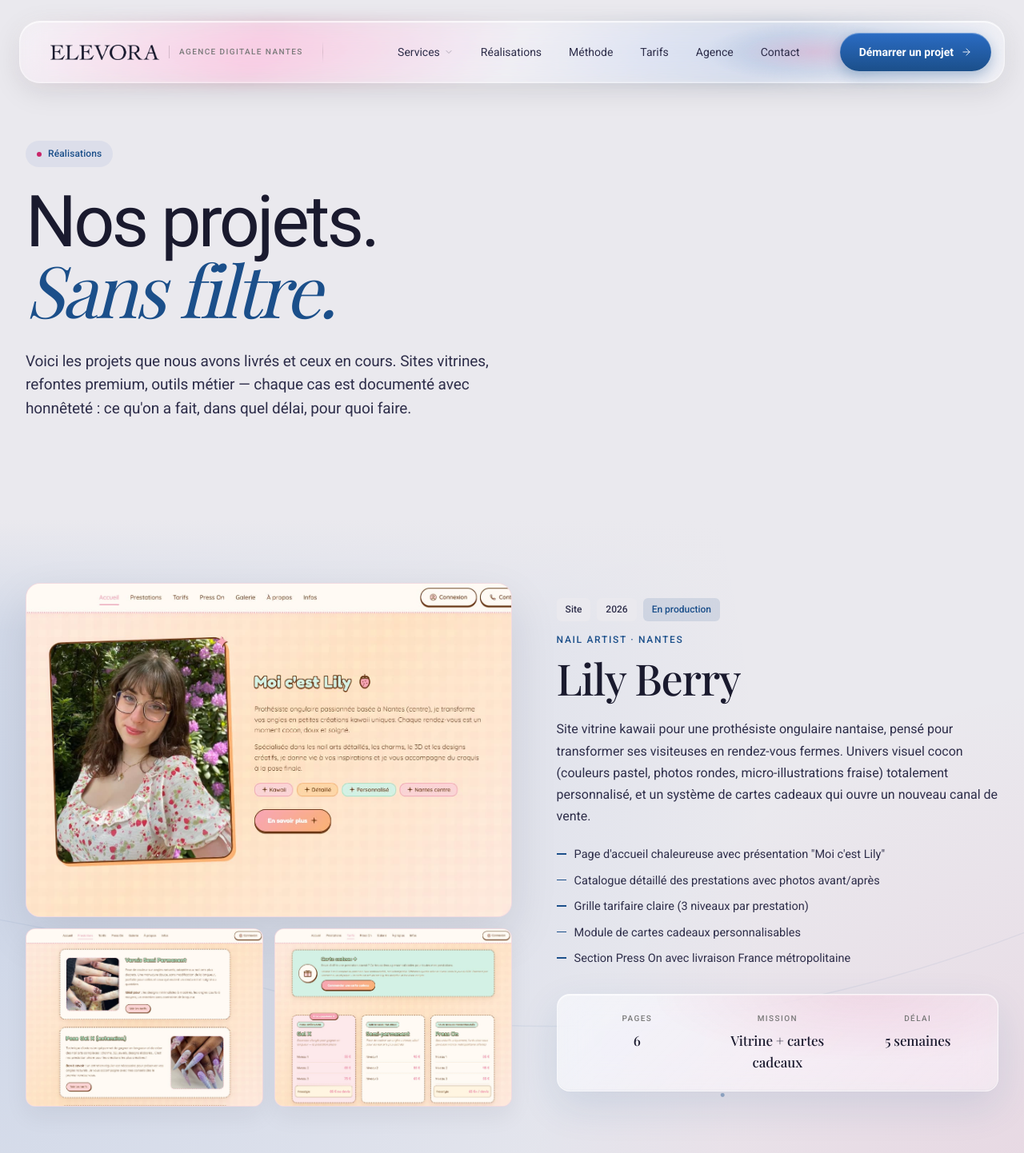
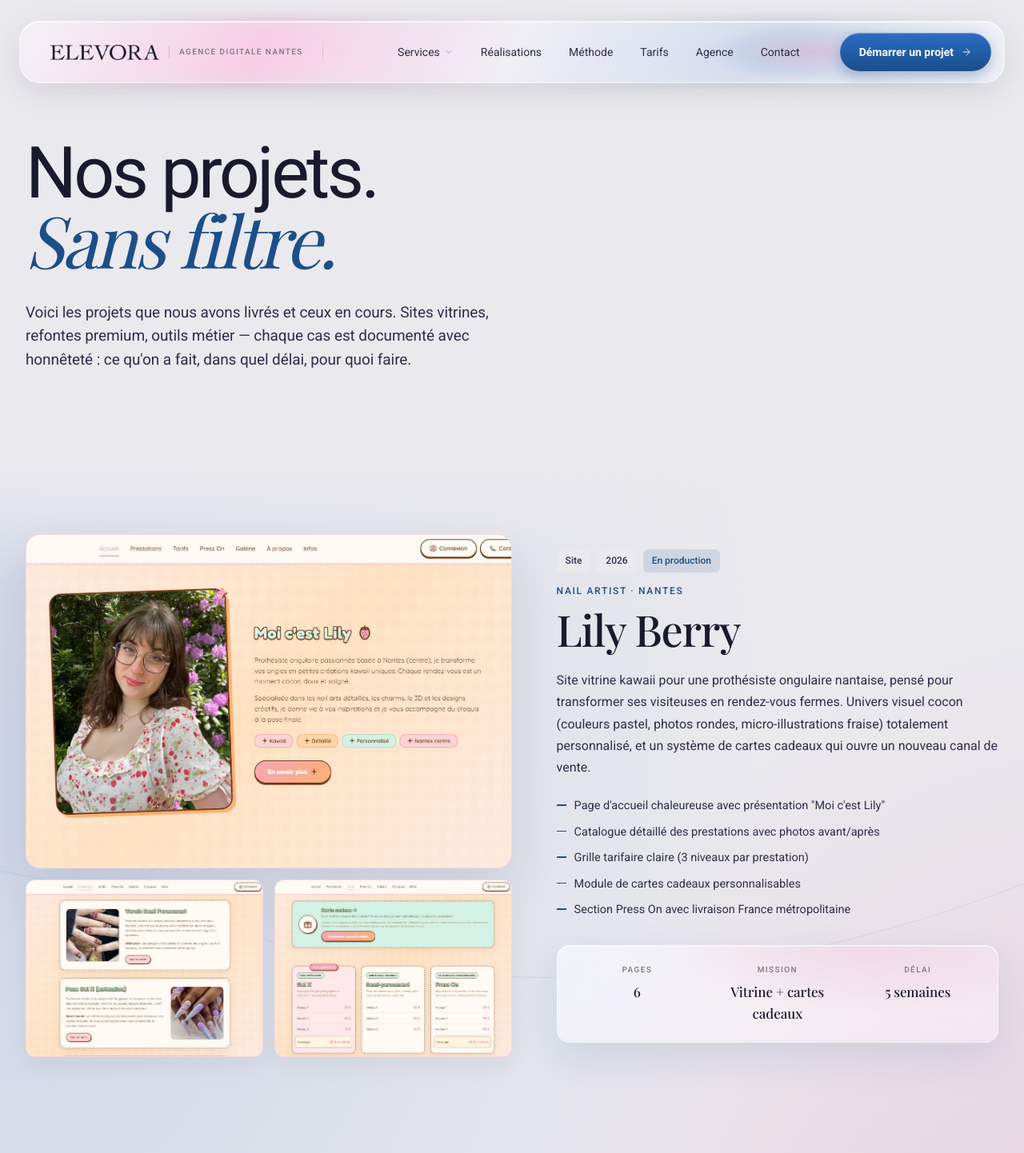
Before and after one commit to celianelevora/elevora-agency, a Next.js app: page /realisations in a window 1280 px wide. Shown: the top 1442 px of the page at 80% size. Built offline with nearby package versions, Linux system fonts and the light colour scheme.

Commit message:
site web

```diff
--- a/app/contact/page.tsx
+++ b/app/contact/page.tsx
@@ -9,10 +9,7 @@ export default function ContactPage() {
       <div className="form-page-bg" aria-hidden="true" />
       <div className="container">
         <header className="form-page-head">
-          <span className="form-page-pill">
-            <span className="form-page-pill-dot" />
-            Contact rapide
-          </span>
+          {/* Pill retiree sur demande utilisateur */}
           <h1>
             Une question, <span className="italic">un échange</span> ?
           </h1>
--- a/app/demarrer-un-projet/page.tsx
+++ b/app/demarrer-un-projet/page.tsx
@@ -7,10 +7,7 @@ export default function StartProjectPage() {
     <main className="form-page">
       <div className="container">
         <header className="form-page-head">
-          <span className="form-page-pill">
-            <span className="form-page-pill-dot" />
-            Lancer votre projet
-          </span>
+          {/* Pill retiree sur demande utilisateur */}
           <h1>
             Parlons de <span className="italic">votre projet</span>.
           </h1>
--- a/app/globals.css
+++ b/app/globals.css
@@ -1231,7 +1231,10 @@ body:has(.home-with-cinematic-footer) {
   color: #B8B8B8;
   border-top-left-radius: 20px;
   border-top-right-radius: 20px;
-  margin-top: 80px;
+  /* PAS de margin-top : sinon une bande de fond #EAE9EE apparait entre
+     la section CTA (fond nuit) et le footer (fond nuit aussi).
+     Le CTA lui-meme a deja un padding bas de 140px. */
+  margin-top: 0;
 }
 .site-footer-inner {
   max-width: 1240px;
@@ -3271,22 +3274,17 @@ body:has(.home-with-cinematic-footer) {
   z-index: -1;
   pointer-events: none;
 }
-.reali-projects-bg::before,
-.reali-projects-bg::after {
+.reali-projects-bg::before {
   content: '';
   position: absolute;
   left: 0; right: 0;
+  top: 0;
   height: 140px;
+  background: linear-gradient(to bottom, var(--cream) 0%, rgba(234,233,238,0) 100%);
   pointer-events: none;
 }
-.reali-projects-bg::before {
-  top: 0;
-  background: linear-gradient(to bottom, var(--cream) 0%, rgba(234,233,238,0) 100%);
-}
-.reali-projects-bg::after {
-  bottom: 0;
-  background: linear-gradient(to top, var(--cream) 0%, rgba(234,233,238,0) 100%);
-}
+/* PAS de fondu en bas : sinon une bande #EAE9EE pure apparait au raccord
+   avec la section Inspirations qui suit. Les deux sections doivent fusionner. */
 .reali-projects .container { position: relative; z-index: 1; }
 .reali-project {
   display: grid;
@@ -3482,49 +3480,48 @@ body:has(.home-with-cinematic-footer) {
   background-repeat: no-repeat;
   z-index: -1;
 }
-.inspirations-bg::before,
 .inspirations-bg::after {
   content: '';
   position: absolute;
   left: 0; right: 0;
+  bottom: 0;
   height: 140px;
+  background: linear-gradient(to top, var(--cream) 0%, rgba(234,233,238,0) 100%);
   pointer-events: none;
 }
-.inspirations-bg::before {
-  top: 0;
-  background: linear-gradient(to bottom, var(--cream) 0%, rgba(234,233,238,0) 100%);
-}
-.inspirations-bg::after {
-  bottom: 0;
-  background: linear-gradient(to top, var(--cream) 0%, rgba(234,233,238,0) 100%);
-}
+/* PAS de fondu haut : continue directement le fond Realisations sans bande blanche */
 .inspirations-head {
   text-align: center;
-  margin-bottom: 40px;
+  margin-bottom: 56px;
   position: relative;
   z-index: 1;
 }
 .inspirations-eyebrow {
   display: inline-flex;
-  margin-bottom: 18px;
+  margin-bottom: 24px;
+  /* +30% : 11px -> 14px, letter-spacing 0.14 -> 0.16 */
+  font-size: 14px !important;
+  letter-spacing: 0.16em !important;
 }
 .inspirations-title {
   font-family: var(--serif);
-  font-size: clamp(36px, 4.6vw, 56px);
+  /* +30% : clamp(36px, 4.6vw, 56px) -> clamp(47px, 6vw, 73px) */
+  font-size: clamp(47px, 6vw, 73px);
   line-height: 1.06;
   letter-spacing: -0.022em;
   font-weight: 400;
   margin: 0 auto;
-  max-width: 720px;
+  max-width: 940px;
   color: var(--ink);
 }
 .inspirations-title .italic { color: var(--klein); font-style: italic; }
 .inspirations-lead {
-  font-size: 17px;
-  line-height: 1.6;
+  /* +30% : 17px -> 22px, max-width 600 -> 780 */
+  font-size: 22px;
+  line-height: 1.55;
   color: var(--ink-soft);
-  max-width: 600px;
-  margin: 24px auto 0;
+  max-width: 780px;
+  margin: 32px auto 0;
 }
 
 /* ===========================================================
--- a/app/methode/page.tsx
+++ b/app/methode/page.tsx
@@ -24,6 +24,7 @@ export default function MethodePage() {
         title={`De l'idée à la mise en ligne,<br>un chemin <span class="italic">clair et balisé.</span>`}
         lead="Un projet digital se passe mal quand le client ne sait pas où il en est, ce qu'on attend de lui, et combien ça va coûter. On a structuré notre méthode pour que ces trois informations soient toujours sur la table."
         bgImage="/method-fond.jpg"
+        leftOffsetPercent={15}
       />
 
       {/* STORY SCROLL — Les 4 étapes en immersion */}
--- a/components/Hero.tsx
+++ b/components/Hero.tsx
@@ -20,10 +20,13 @@ interface HeroProps {
   bgImage?: string;
   /** Marge superieure du contenu pour ne pas chevaucher le header fixe. */
   topPadding?: number;
+  /** Décalage horizontal du contenu vers la droite, en % (pour push tout à gauche). */
+  leftOffsetPercent?: number;
 }
 
-export default function Hero({ pillText, title, lead, primaryCTA, secondaryCTA, stats, bgImage, topPadding }: HeroProps) {
+export default function Hero({ pillText, title, lead, primaryCTA, secondaryCTA, stats, bgImage, topPadding, leftOffsetPercent }: HeroProps) {
   const padTop = topPadding ?? 100;
+  const leftOffset = leftOffsetPercent ?? 0;
   return (
     <section
       style={{
@@ -77,14 +80,12 @@ export default function Hero({ pillText, title, lead, primaryCTA, secondaryCTA,
           />
         </>
       )}
-      <div className="container" style={{ position: 'relative', zIndex: 2 }}>
-        <span className="pill">
-          <span className="pill-dot"></span>
-          {pillText}
-        </span>
+      <div className="container" style={{ position: 'relative', zIndex: 2, paddingLeft: leftOffset > 0 ? `${leftOffset}%` : undefined }}>
+        {/* Pastille pillText retiree sur demande utilisateur :
+            tous les heros de pages n'affichent plus la pill au-dessus du titre. */}
 
         <h1
-          style={{ margin: '28px 0 28px', maxWidth: 880 }}
+          style={{ margin: '0 0 28px', maxWidth: 880 }}
           dangerouslySetInnerHTML={{ __html: title }}
         />
 
--- a/components/LegalLayout.tsx
+++ b/components/LegalLayout.tsx
@@ -24,10 +24,7 @@ export default function LegalLayout({
       {/* Hero */}
       <section className="legal-hero">
         <div className="container" style={{ maxWidth: 980 }}>
-          <span className="pill legal-pill">
-            <span className="pill-dot legal-pill-dot" />
-            {pillText}
-          </span>
+          {/* Pill pillText retiree sur demande utilisateur */}
           <h1
             className="legal-h1"
             dangerouslySetInnerHTML={{ __html: title }}
```
Also changed, not shown: public/method-fond.jpg, public/reali-projects-bg.svg.
